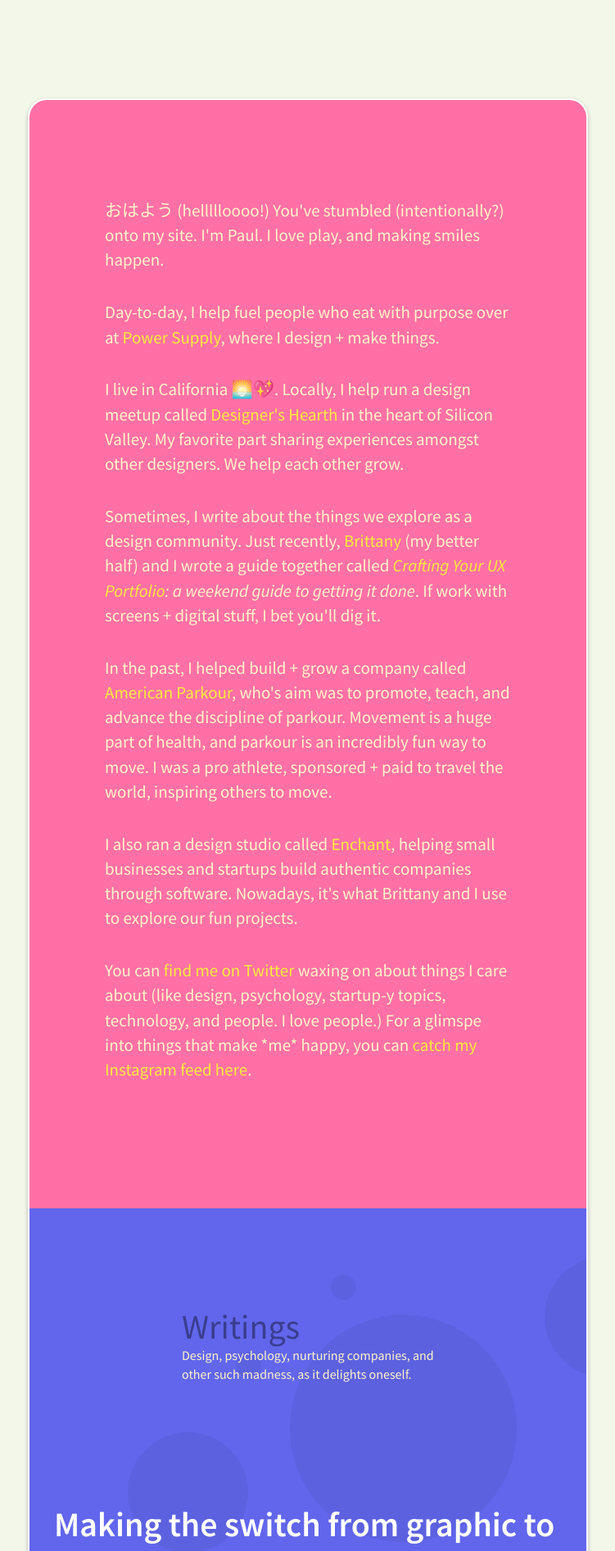
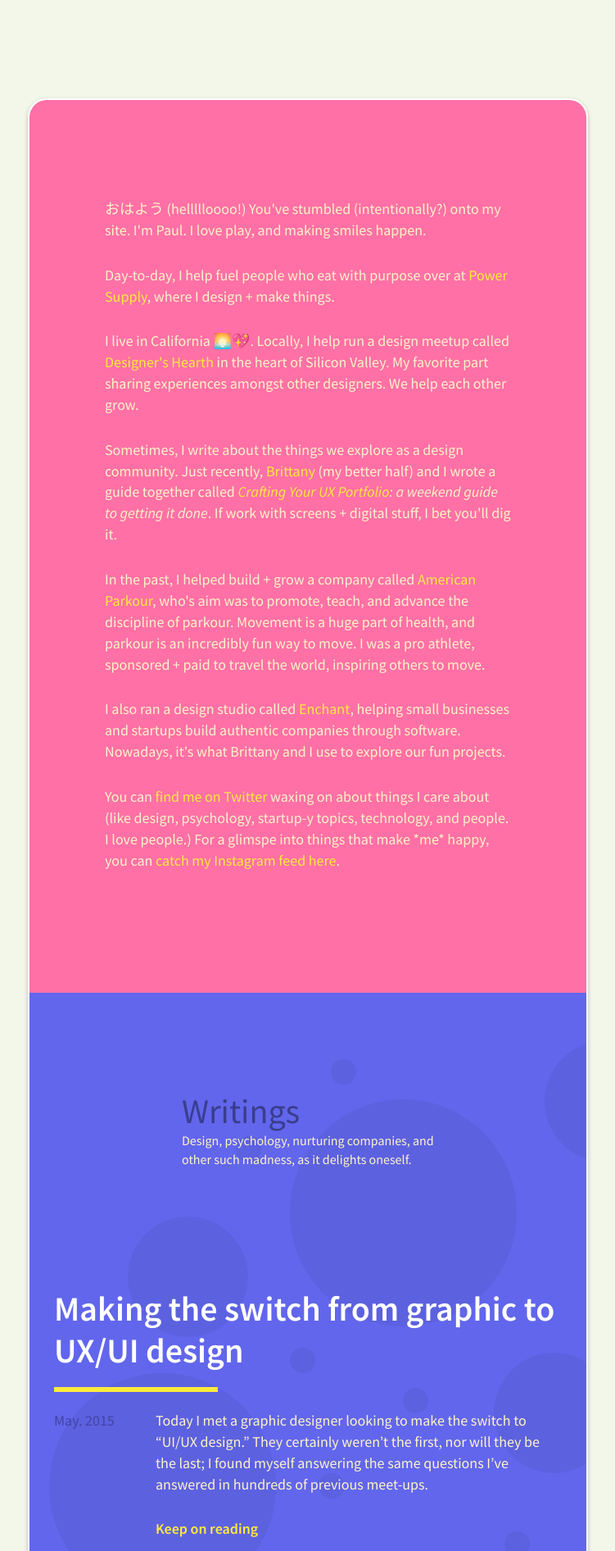
Before and after one commit to paulmederos/pm14, a Jekyll site: the page built from index.html, in a window 1280 px wide. Shown: the top 1892 px of the page at 82% size, without its empty margins (264-1015 px from the left). Built offline with Jekyll 4.4.1, drawn with Linux system fonts in a browser that asks for light colours.

Commit message:
Base font

```diff
--- a/_sass/_base.scss
+++ b/_sass/_base.scss
@@ -23,7 +23,7 @@
   height: 100%;
   max-height: 100%;
   font-family: $primary_font_stack;
-  font-size: 2.1rem;
+  font-size: 1.8rem;
   line-height: 1.44em;
   color: $color_light_copy;
   background-color: rgb(243, 247, 233);
```
